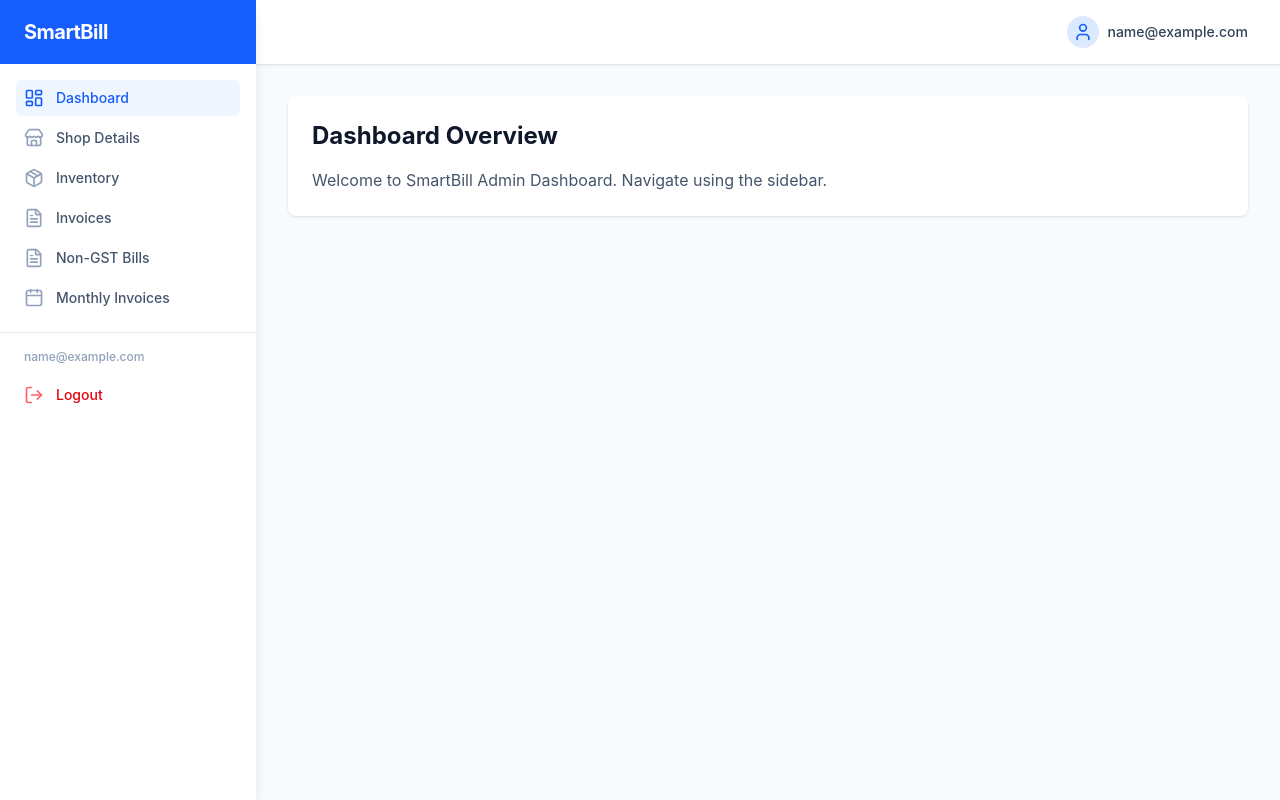
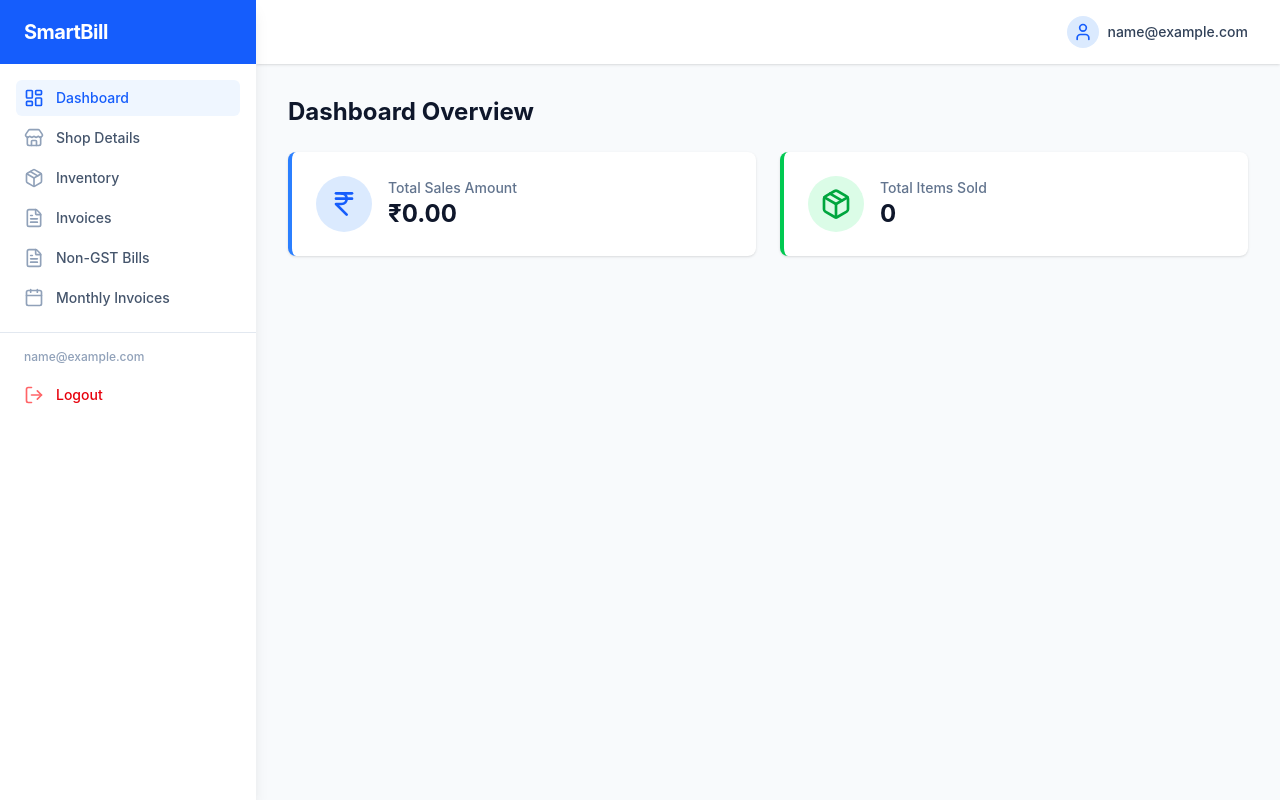
Before and after one commit to sujeet05-dev/SmartBill-app-, a React (Vite) app in the folder smartbill-frontend/: page / in a window 1280 px wide. Built offline with nearby package versions, Linux system fonts and the light colour scheme; no server answers; sample sign-in values are in the browser's storage.

Commit message:
feat: add total sales amount and total items sold metrics to the main dashboard

```diff
--- a/smartbill-frontend/src/App.tsx
+++ b/smartbill-frontend/src/App.tsx
@@ -13,13 +13,7 @@ import { CreateInvoice } from '@/pages/CreateInvoice';
 import { CreateNonGstInvoice } from '@/pages/CreateNonGstInvoice';
 import { Toaster } from 'react-hot-toast';
 
-// Placeholder for the Dashboard content
-const Dashboard = () => (
-  <div className="bg-white rounded-lg shadow p-6">
-    <h2 className="text-2xl font-bold mb-4">Dashboard Overview</h2>
-    <p className="text-slate-600">Welcome to SmartBill Admin Dashboard. Navigate using the sidebar.</p>
-  </div>
-);
+import { Dashboard } from '@/pages/Dashboard';
 
 function App() {
   return (
--- /dev/null
+++ b/smartbill-frontend/src/pages/Dashboard.tsx
@@ -0,0 +1,81 @@
+import React, { useEffect, useState } from 'react';
+import { invoiceService } from '@/services/invoices';
+import { IndianRupee, Package } from 'lucide-react';
+
+export const Dashboard: React.FC = () => {
+  const [totalRevenue, setTotalRevenue] = useState(0);
+  const [totalItemsSold, setTotalItemsSold] = useState(0);
+  const [isLoading, setIsLoading] = useState(true);
+
+  useEffect(() => {
+    const fetchStats = async () => {
+      try {
+        setIsLoading(true);
+        // Fetch both GST and Non-GST invoices
+        const [gstInvoices, nonGstInvoices] = await Promise.all([
+          invoiceService.getAllInvoices('', true),
+          invoiceService.getAllInvoices('', false)
+        ]);
+
+        const allInvoices = [...gstInvoices, ...nonGstInvoices];
+
+        let revenue = 0;
+        let itemsCount = 0;
+
+        allInvoices.forEach(invoice => {
+          revenue += invoice.grandTotal;
+          invoice.items.forEach((item: any) => {
+            itemsCount += item.quantity;
+          });
+        });
+
+        setTotalRevenue(revenue);
+        setTotalItemsSold(itemsCount);
+      } catch (error) {
+        console.error('Failed to fetch dashboard stats', error);
+      } finally {
+        setIsLoading(false);
+      }
+    };
+
+    fetchStats();
+  }, []);
+
+  if (isLoading) {
+    return (
+      <div className="flex items-center justify-center h-64 text-slate-500">
+        Loading dashboard...
+      </div>
+    );
+  }
+
+  return (
+    <div className="space-y-6">
+      <h2 className="text-2xl font-bold text-slate-900">Dashboard Overview</h2>
+
+      <div className="grid grid-cols-1 md:grid-cols-2 gap-6">
+        {/* Total Sales Card */}
+        <div className="bg-white rounded-lg shadow p-6 flex items-center space-x-4 border-l-4 border-blue-500">
+          <div className="p-3 bg-blue-100 rounded-full text-blue-600">
+            <IndianRupee className="w-8 h-8" />
+          </div>
+          <div>
+            <p className="text-sm font-medium text-slate-500">Total Sales Amount</p>
+            <p className="text-2xl font-bold text-slate-900">₹{totalRevenue.toFixed(2)}</p>
+          </div>
+        </div>
+
+        {/* Total Items Sold Card */}
+        <div className="bg-white rounded-lg shadow p-6 flex items-center space-x-4 border-l-4 border-green-500">
+          <div className="p-3 bg-green-100 rounded-full text-green-600">
+            <Package className="w-8 h-8" />
+          </div>
+          <div>
+            <p className="text-sm font-medium text-slate-500">Total Items Sold</p>
+            <p className="text-2xl font-bold text-slate-900">{totalItemsSold}</p>
+          </div>
+        </div>
+      </div>
+    </div>
+  );
+};
```
